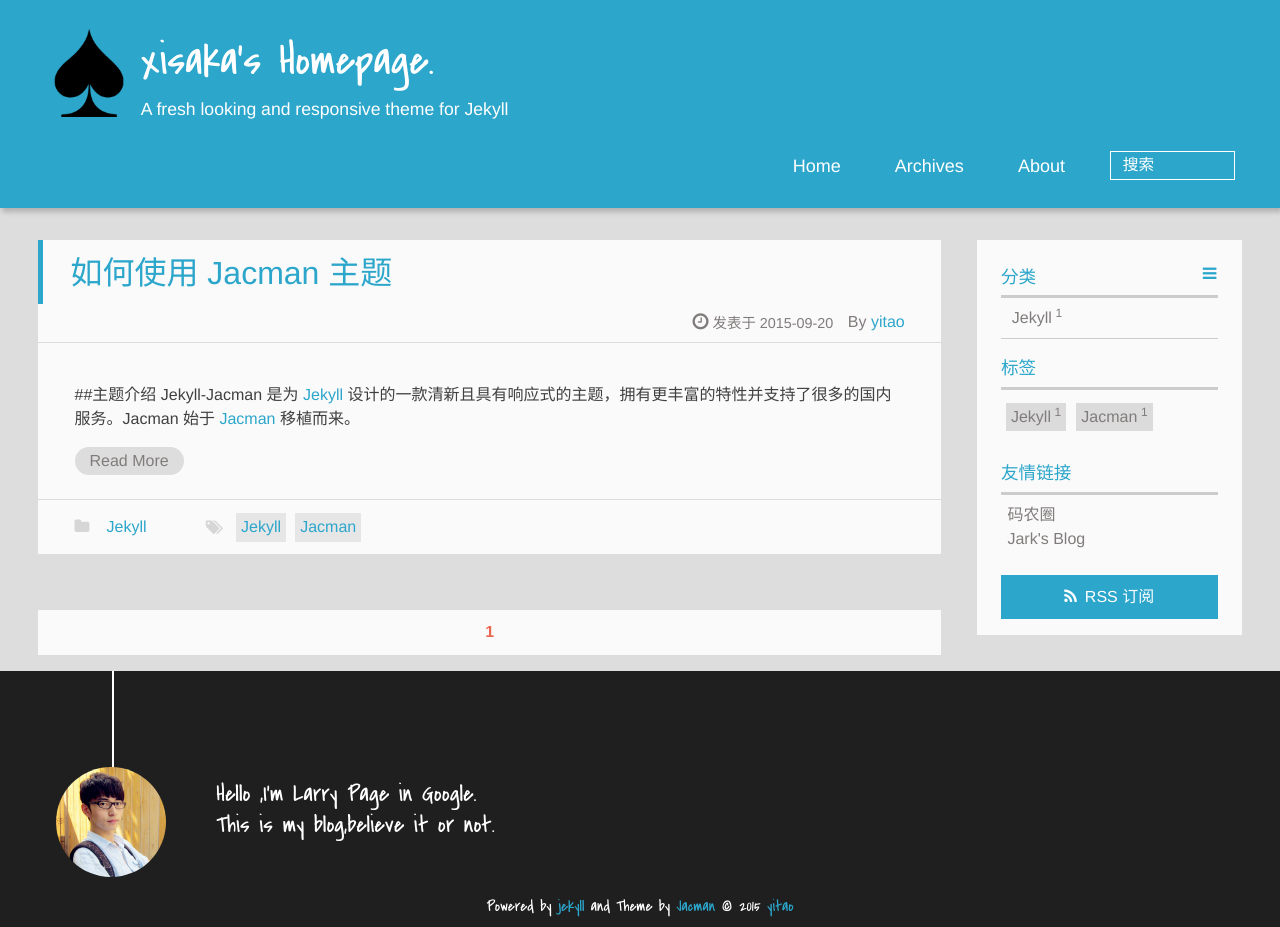
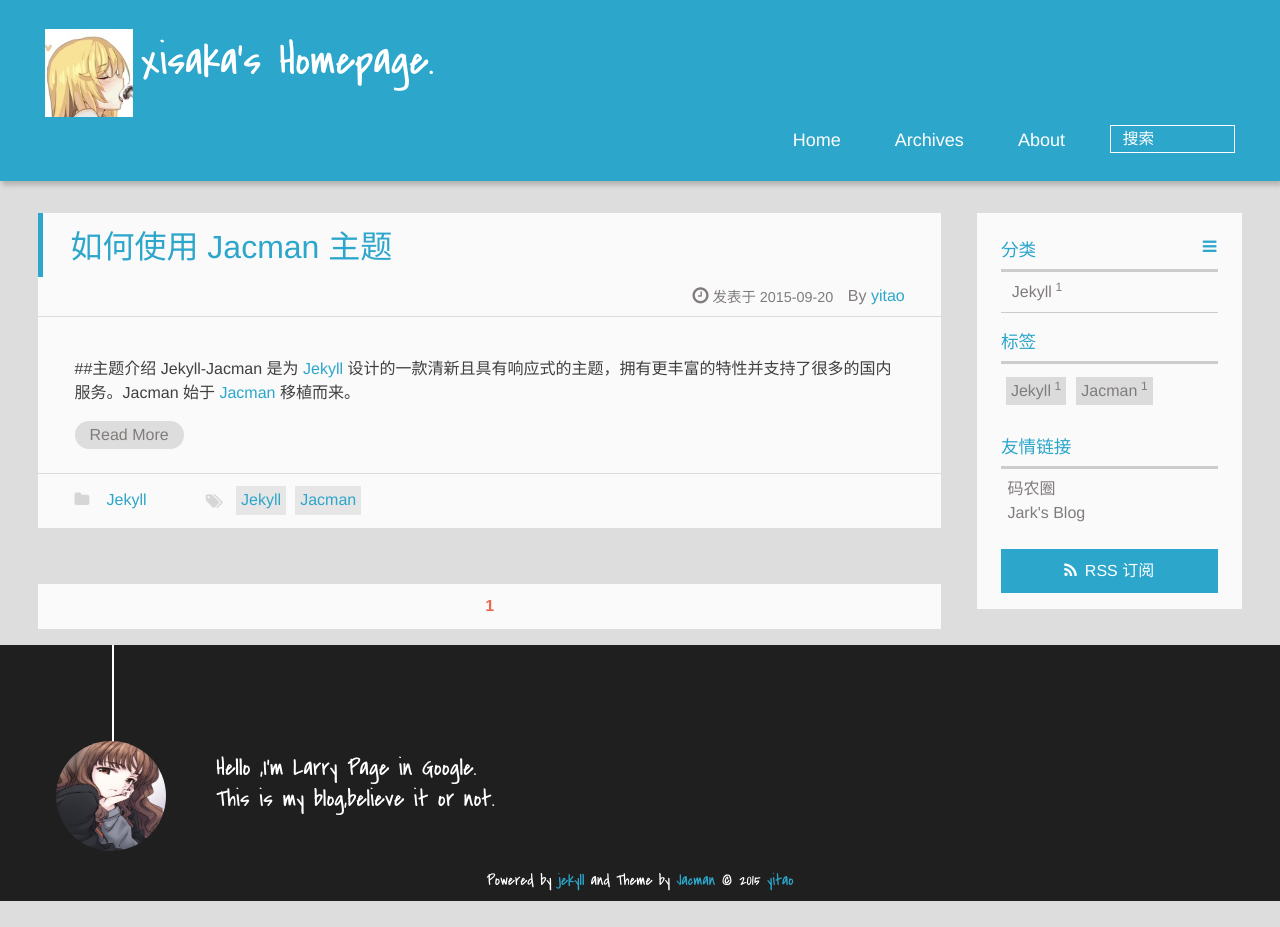
Before and after one commit to xmisaka/xmisaka.github.io, a Jekyll site: the page built from index.html, in a window 1280 px wide. Built offline with Jekyll 4.4.1, drawn with Linux system fonts in a browser that asks for light colours; Markdown is read by kramdown in place of the engine named in the settings; the list of posts is cut into pages by our own code; after the commit the page ends 901 px from its top, so only the background shows below that.

```diff
--- a/_config.yml
+++ b/_config.yml
@@ -27,7 +27,7 @@ redcarpet:
 
 
 title : xisaka's Homepage.
-tagline: A fresh looking and responsive theme for Jekyll
+tagline:
 
 defaults:
   -
```
Also changed, not shown: assets/img/author.jpg, assets/img/logo.png.
